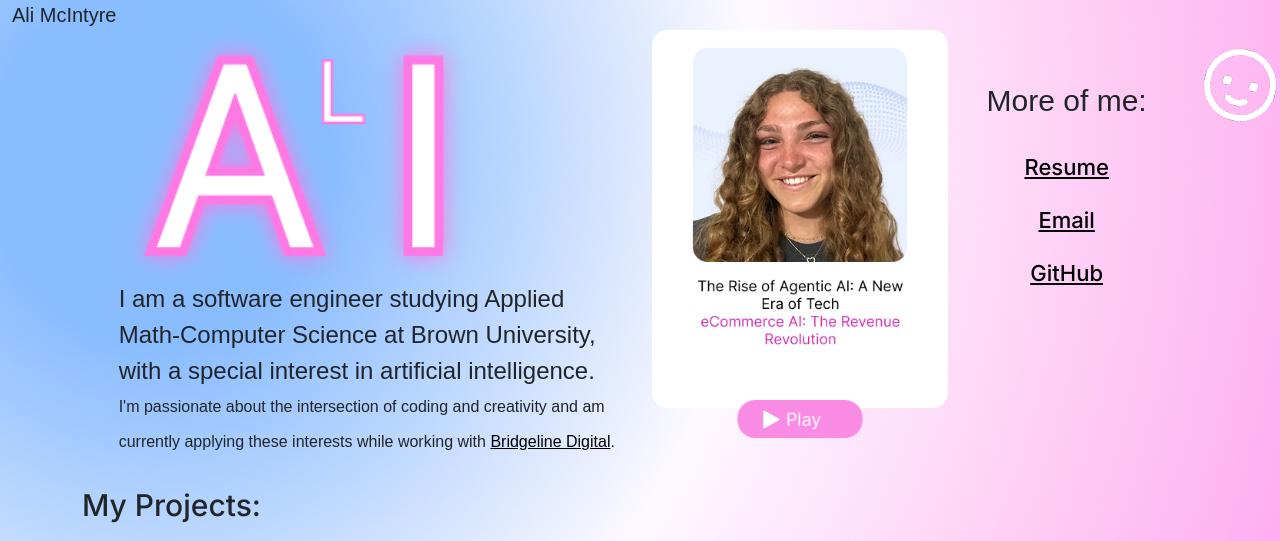
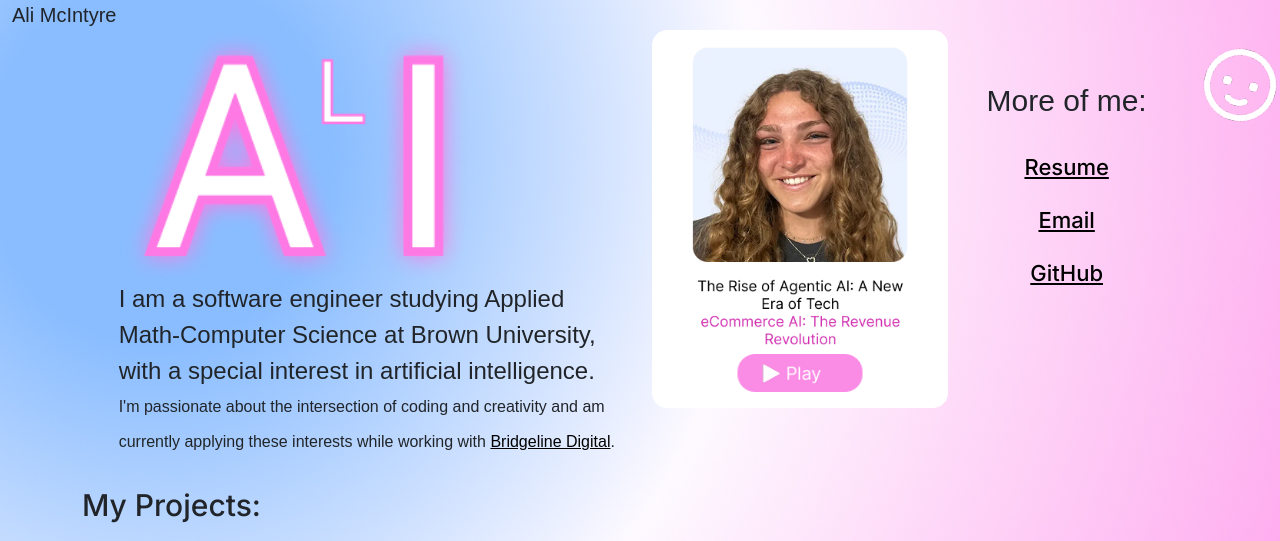
Before and after one commit to alexandra-mcintyre/portfolio, a website: page index.html in a window 1280 px wide. Shown: the top 541 px of the page. Drawn offline with nearby package versions, Linux system fonts and the light colour scheme; a web font is replaced by a local one.

Commit message:
another fix....

```diff
--- a/styles.css
+++ b/styles.css
@@ -107,8 +107,7 @@ a:hover {
 .podcast-display{
     position: relative; /* this is key! */
     width: fit-content;     /* match the size of your images */
-    height: auto;
-    alig
+    height: fit-content;
 
 }
 
```
